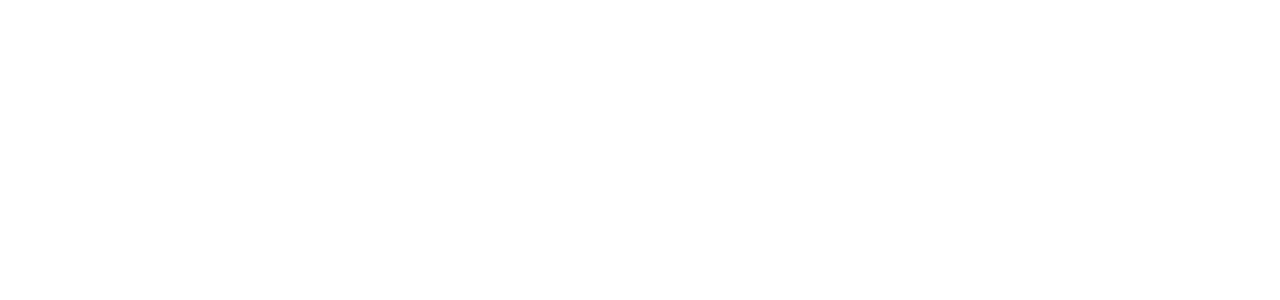
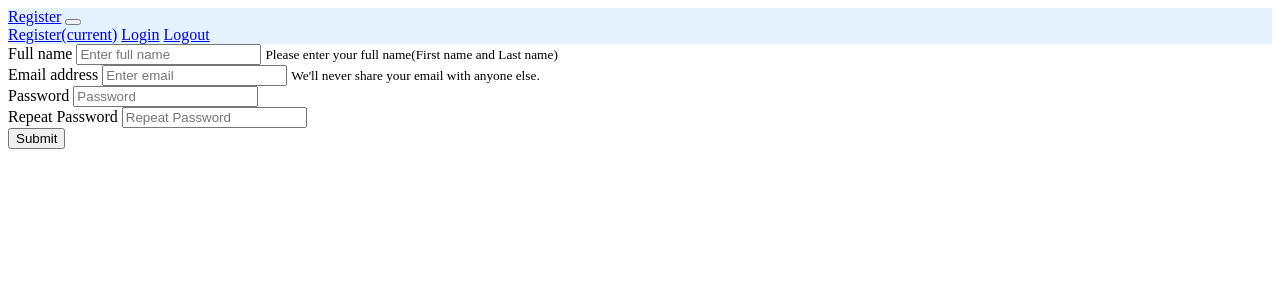
Before and after one commit to Irakoze-Hortance/flask-login, a Flask app: page / in a window 1280 px wide. Before the commit the part shown is empty. Shown: the top 300 px of the page. Run offline with Flask 2, Linux system fonts and the light colour scheme; some libraries are stand-ins or nearby versions.

Commit message:
index template file

```diff
--- a/login/templates/index.html
+++ b/login/templates/index.html
@@ -1,11 +1,40 @@
-<!DOCTYPE html>
-<html lang="en">
-<head>
-    <meta charset="UTF-8">
-    <title>{%block title%}{%endblock%}</title>
-    <link rel="stylesheet" href="https://stackpath.bootstrapcdn.com/bootstrap/4.5.0/css/bootstrap.min.css" integrity="sha384-9aIt2nRpC12Uk9gS9baDl411NQApFmC26EwAOH8WgZl5MYYxFfc+NcPb1dKGj7Sk" crossorigin="anonymous">
-</head>
-<body>
+{% extends "base.html" %}
+{% block title %}Register System{% endblock %}
 
-</body>
-</html>
+{% block content %}
+
+{% if message  %}
+<div class="alert alert-secondary" role="alert">
+    <p>{{ message }}</p>
+</div>
+{% endif %}
+
+<form action="" method="post">
+    <div class="form-group">
+        <label for="Fullname">Full name</label>
+        <input name="fullname" class="form-control" id="inputFullName" aria-describedby="emailHelp" placeholder="Enter full name">
+        <small id="fullName" class="form-text text-muted">Please enter your full name(First name and Last name)</small>
+    </div>
+    <div class="form-group">
+        <label for="InputEmail">Email address</label>
+        <input name="email" class="form-control" id="InputEmail"  placeholder="Enter email">
+        <small id="emailHelp" class="form-text text-muted">We'll never share your email with anyone else.</small>
+    </div>
+    <div class="form-group">
+        <label for="InputPassword">Password</label>
+        <input type="password" name="password1" class="form-control" id="InputPassword" placeholder="Password">
+    </div>
+
+    <div class="form-group">
+        <label for="InputPassword2">Repeat Password</label>
+        <input type="password" name="password2" class="form-control" id="InputPassword2" placeholder="Repeat Password">
+
+    </div>
+    <button type="submit" class="btn btn-primary">Submit</button>
+
+
+</form>
+
+
+
+{% endblock %}
```
